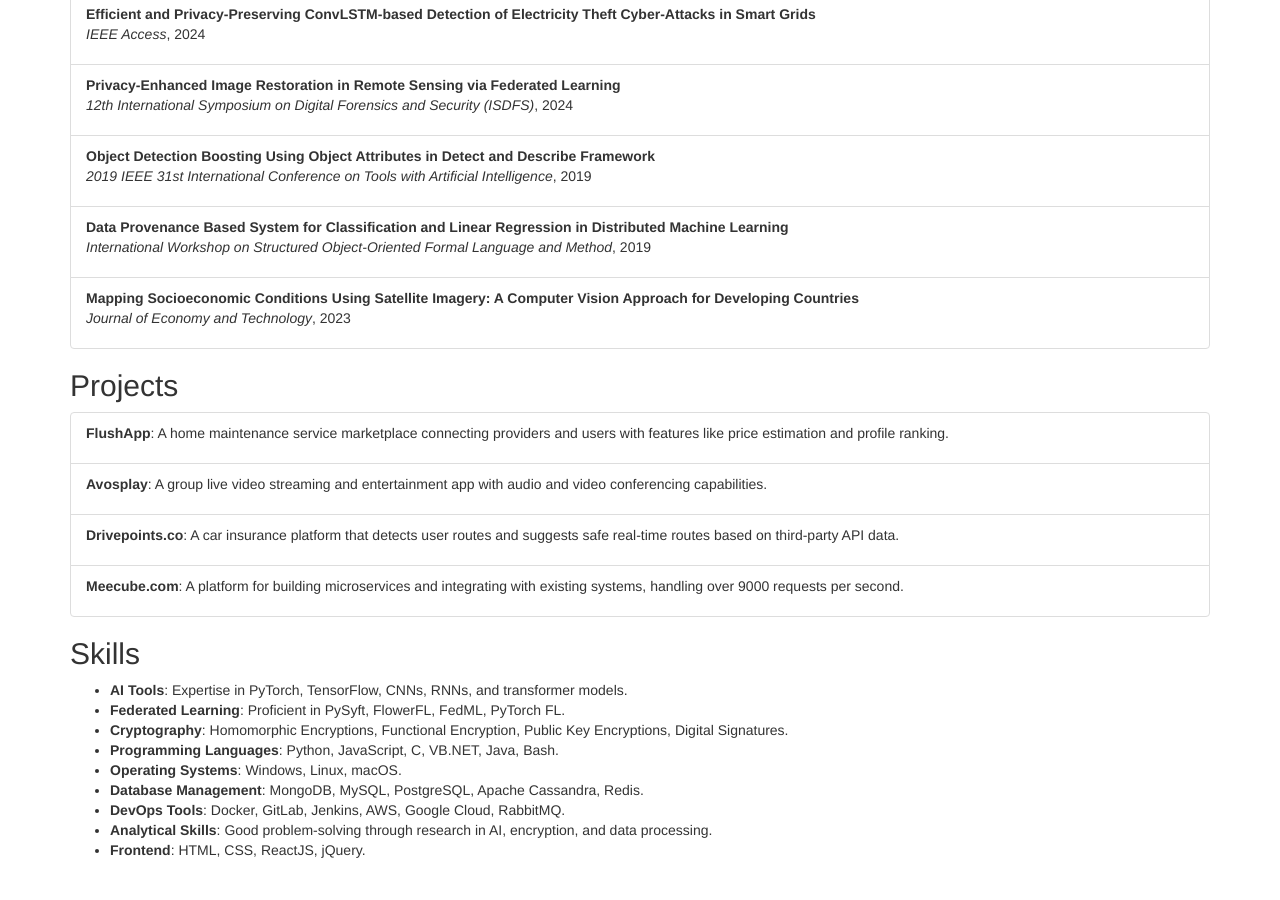
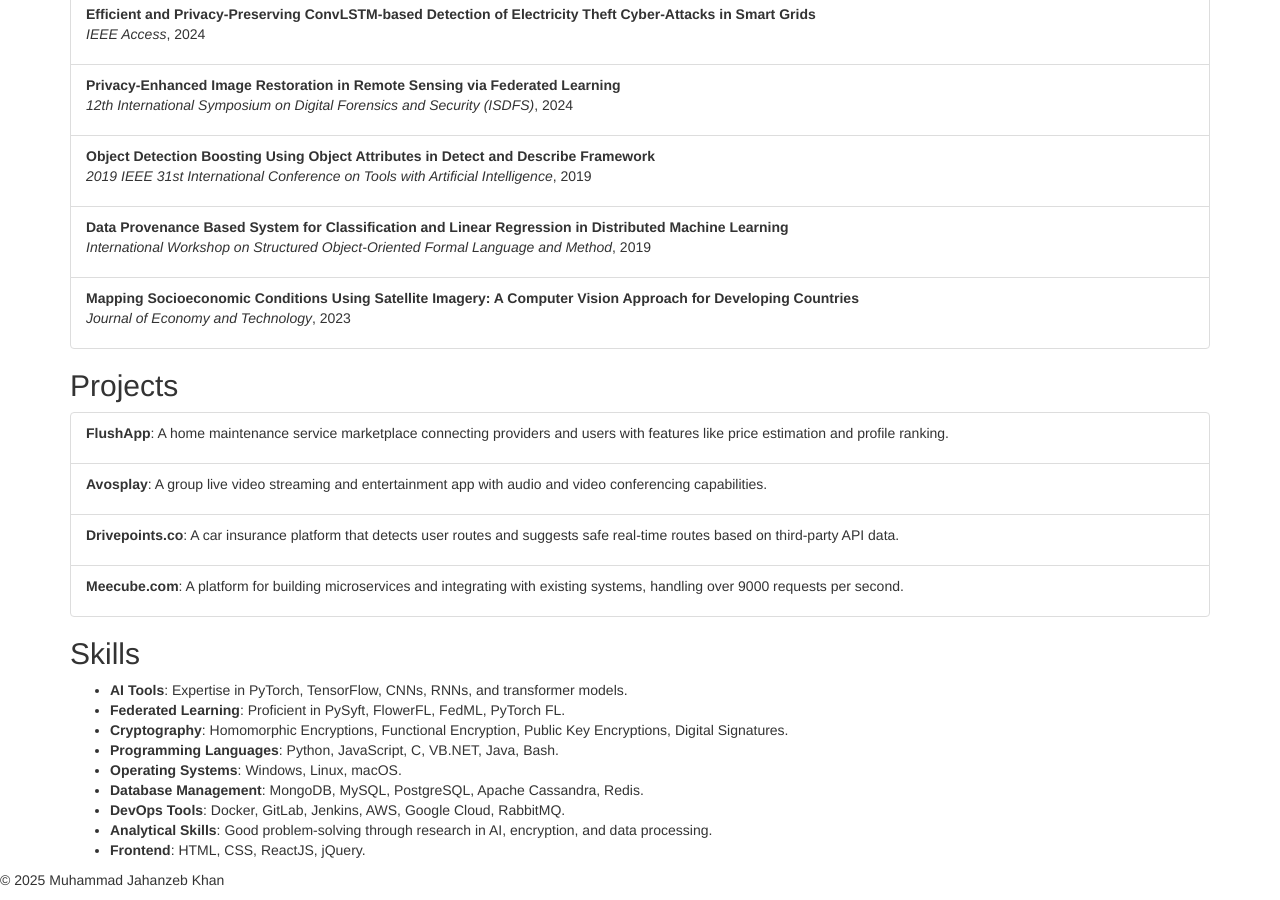
Before and after one commit to jahanxb/jahanxb.github.io, a Jekyll site: the page index.html, which Jekyll copies as it is, in a window 1280 px wide and 900 px high, scrolled down 1836 px. Built offline with Jekyll 4.4.1, drawn with Linux system fonts in a browser that asks for light colours; before the commit the page ends 2706 px from its top, so only the background shows below that.

```diff
--- a/index.html
+++ b/index.html
@@ -205,6 +205,10 @@
             </ul>
         </div>
     </div>
+ <!-- Footer -->
+ <footer>
+    <p>&copy; 2025 Muhammad Jahanzeb Khan</p>
+</footer>
 
     <!-- Bootstrap JS and jQuery -->
     <script src="https://code.jquery.com/jquery-3.3.1.min.js" integrity="sha256-FgpCb/KJQlLNfOu91ta32o/NMZxltwRo8QtmkMRdAu8=" crossorigin="anonymous"></script>
```
Also changed, not shown: favicon.ico.
